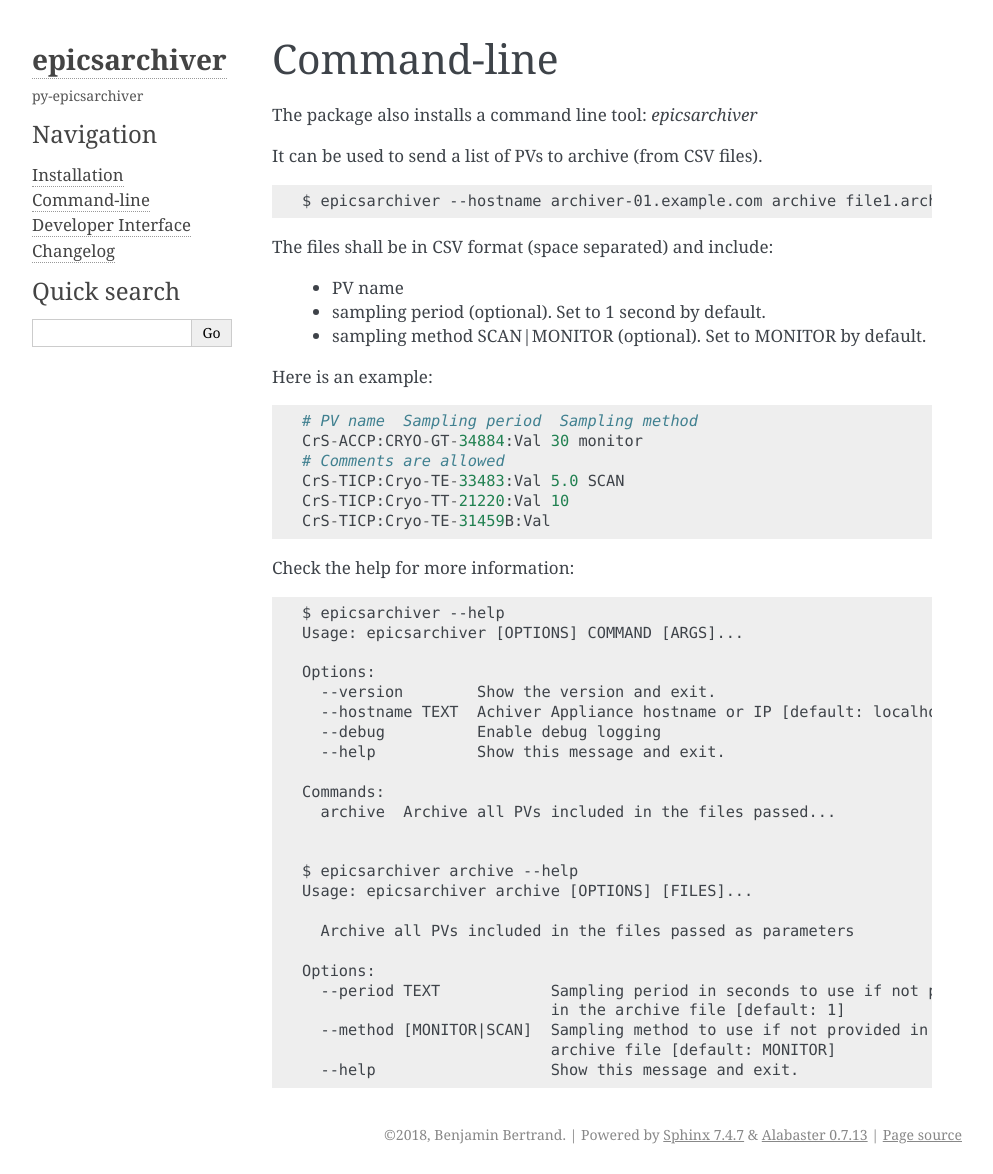
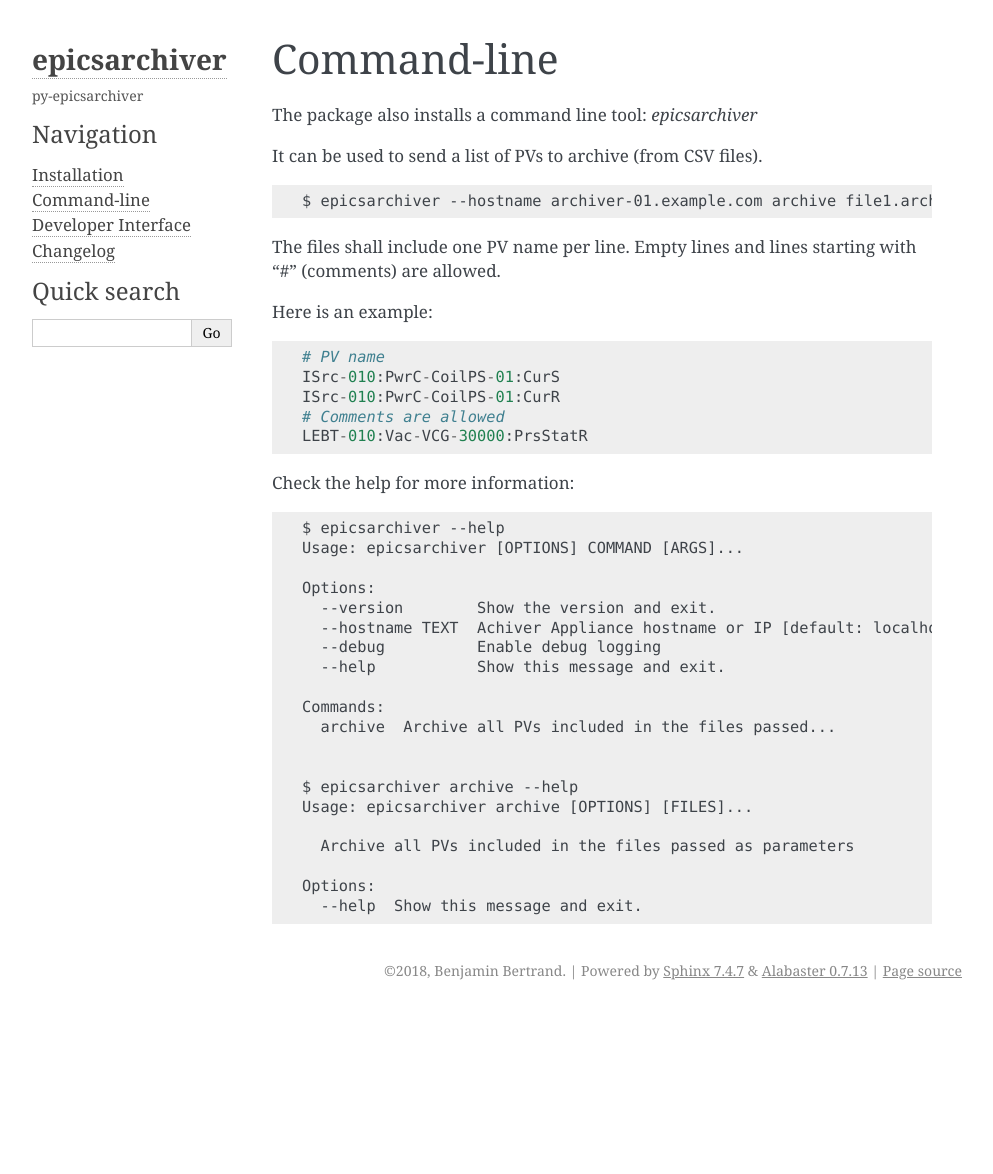
Before and after one commit to archiver-appliance/epicsarchiver-retrieval-client, a Sphinx documentation site: the page built from docs/command.rst, in a window 1280 px wide and 1174 px high. Shown: the whole window, without its empty margins (148-1141 px from the left). Built offline with Sphinx 7.4.7, drawn with Linux system fonts in a browser that asks for light colours.

Commit message:
Do not force sampling period and method
When passing the sampling period and method via the API,
the values given overwrite what is set in the site policies.py.
We don't want that by default.

It's still possible to pass the samplingperiod and samplingmethod to the
archive_pv (use with care).
But get_pvs_from_files only return PV names. It disregards the period
and method set in the files. Method and period are chosen by the
policies.py script.

JIRA INFRA-528

```diff
--- a/docs/command.rst
+++ b/docs/command.rst
@@ -12,20 +12,16 @@
     $ epicsarchiver --hostname archiver-01.example.com archive file1.archive file2.archive
 
 
-The files shall be in CSV format (space separated) and include:
-
-  - PV name
-  - sampling period (optional). Set to 1 second by default.
-  - sampling method SCAN|MONITOR (optional). Set to MONITOR by default.
+The files shall include one PV name per line.
+Empty lines and lines starting with "#" (comments) are allowed.
 
 Here is an example::
 
-    # PV name  Sampling period  Sampling method
-    CrS-ACCP:CRYO-GT-34884:Val 30 monitor
+    # PV name
+    ISrc-010:PwrC-CoilPS-01:CurS
+    ISrc-010:PwrC-CoilPS-01:CurR
     # Comments are allowed
-    CrS-TICP:Cryo-TE-33483:Val 5.0 SCAN
-    CrS-TICP:Cryo-TT-21220:Val 10
-    CrS-TICP:Cryo-TE-31459B:Val
+    LEBT-010:Vac-VCG-30000:PrsStatR
 
 
 Check the help for more information::
@@ -49,8 +45,4 @@
       Archive all PVs included in the files passed as parameters
 
     Options:
-      --period TEXT            Sampling period in seconds to use if not provided
-                               in the archive file [default: 1]
-      --method [MONITOR|SCAN]  Sampling method to use if not provided in the
-                               archive file [default: MONITOR]
-      --help                   Show this message and exit.
+      --help  Show this message and exit.
```
Also changed, not shown: README.rst (+9 -9 lines), 5 other files.
